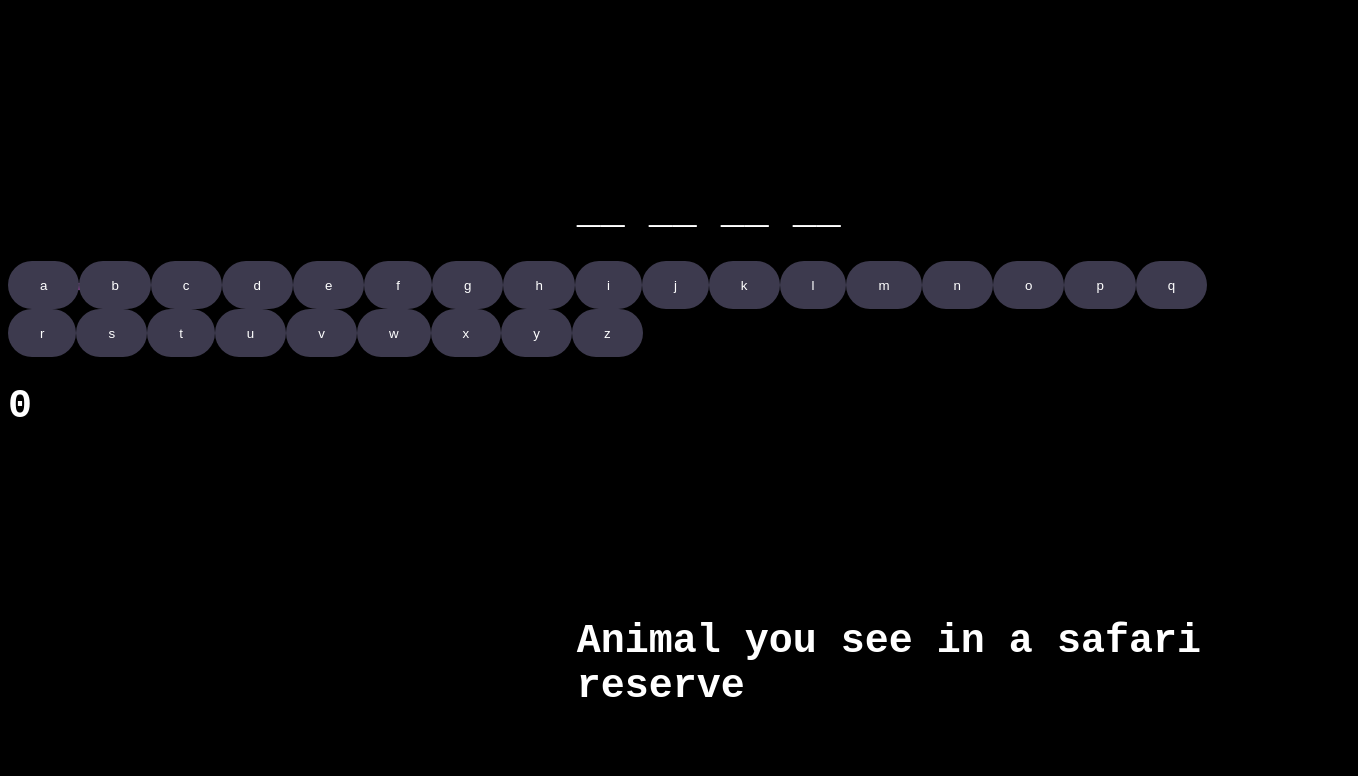
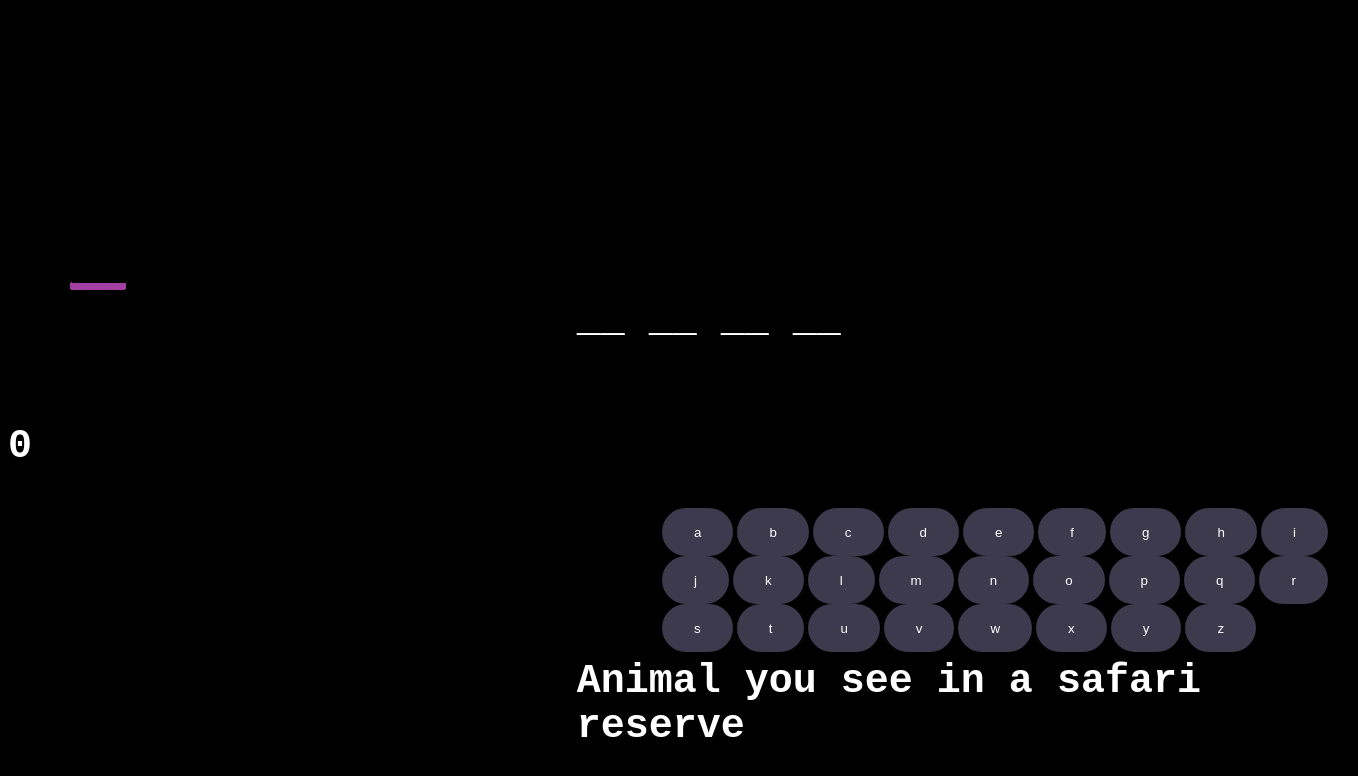
Before and after one commit to JVPpolitecnics/hangman, a plain HTML site: page index.html in a window 1280 px wide. Both pictures are taken after typing "Sample" into the empty fields and a click on the button "Start". Shown: the whole page, 1358 px wide, since content can reach past the window. Drawn offline with Linux system fonts and the light colour scheme.

Commit message:
funciona mejor

```diff
--- a/index.html
+++ b/index.html
@@ -17,6 +17,9 @@
           </button>
     </form>
     </div>
+    <div id="buttonArea">
+
+    </div>
 <div id="hangman">
 <img src="img/hangman1.png" alt="hangman" id="hangmanImg">
 </div>
--- a/script.js
+++ b/script.js
@@ -20,7 +20,7 @@ let words = [
   ["sun", "Planet", "sun.jpg"],
   ["tree", "Produces oxygen during the day", "tree.jpg"],
 ];
-let coincidenceCounter = 0;
+let coincidenceCounter;
 let foundLetterArray = [];
 let randomWord = null;
 let successCounter = 0;
@@ -28,7 +28,10 @@ let explanation;
 let clickableLetterArray = [];
 let alphabetArray = "abcdefghijklmnopqrstuvwxyz".split("");
 let randomIndex;
-let mistake = 1;
+let mistake = parseInt(localStorage.getItem('mistake')) || 1;
+let points = parseInt(localStorage.getItem('points')) || 0;
+
+updateImgHangMan(mistake);
 
 function checkName() {
   let username = document.getElementById("name").value;
@@ -41,6 +44,7 @@ function checkName() {
 }
 // initiates game elements if first go, else it recovers them and changes them to suit new word.
 function startGame(update) {
+  coincidenceCounter  = 0;
   randomIndex = Math.floor(Math.random() * 20);
   randomWord = words[randomIndex][0];
   explanation = words[randomIndex][1];
@@ -59,7 +63,6 @@ function handleClick(event) {
   let letter = event.dataset.letter;
   // Check if coincidence
   let wordChar = randomWord.split("");
-  let previousCoincidence;
   for (let i = 0; i < wordChar.length; i++) {
     if (wordChar[i] == letter && wordChar[i] != ".") {
       foundLetterArray.push(letter);
@@ -68,22 +71,28 @@ function handleClick(event) {
       console.log("acierto");
       console.log("aciertos:" + coincidenceCounter);
 
-
     }
   }
   if(!wordChar.includes(letter)){
     mistake++;
-    console.log("mistake: "+ mistake)
+    console.log("mistake: "+ mistake);
+    updateImgHangMan(mistake);
   }
   checkIfWordIsGuessed(coincidenceCounter, randomWord);
 }
+function updatePointsPanel(){
+  let point = document.getElementById("points");
+  point.innerHTML = points;
+}
 function updateImgHangMan(mistake) {
   let hangmanImg = document.getElementById("hangmanImg");
-  hangmanImg.src = "img/hangman1" + mistake + ".png";
+  hangmanImg.src = "img/hangman" + mistake + ".png";
 }
 function checkIfWordIsGuessed(coincidences, wordCharArray) {
   if (wordCharArray.length == coincidences) {
     startGame(true);
+    points++;
+    updatePointsPanel();
   }
 }
 
@@ -152,8 +161,16 @@ function createLetterButtons(update) {
       clickableLetterButton.addEventListener("click", function () {
         handleClick(clickableLetterButton);
       });
-
-      document.body.appendChild(clickableLetterButton);
+let area = document.getElementById("buttonArea");
+      area.appendChild(clickableLetterButton);
     });
   }
 }
+
+window.addEventListener('beforeunload', function() {
+  // Save data to localStorage
+  localStorage.setItem('points', points);
+  localStorage.setItem('mistake', mistake);
+  localStorage.setItem('name', mistake);
+  localStorage.setItem('wordIndex', randomIndex);
+});
--- a/style.css
+++ b/style.css
@@ -35,6 +35,7 @@ box-shadow: 0px -7px 41px 57px rgba(163,63,163,1);
     color: #fff;
     border: none;
     cursor: pointer;
+   margin-left: 4px;
   }
 
   .button:hover::before {
@@ -69,3 +70,20 @@ box-shadow: 0px -7px 41px 57px rgba(163,63,163,1);
     top: 100px;
     left: 50px;
   }
+
+  #wordArea{
+    position: relative;
+    height: 100px;
+    width: 600px;
+
+  }
+
+
+  #buttonArea{
+    position: relative;
+    height: 100px;
+    width: 700px;
+    align-items: center;
+    top: 500px;
+    left: 650px;
+  }
```
